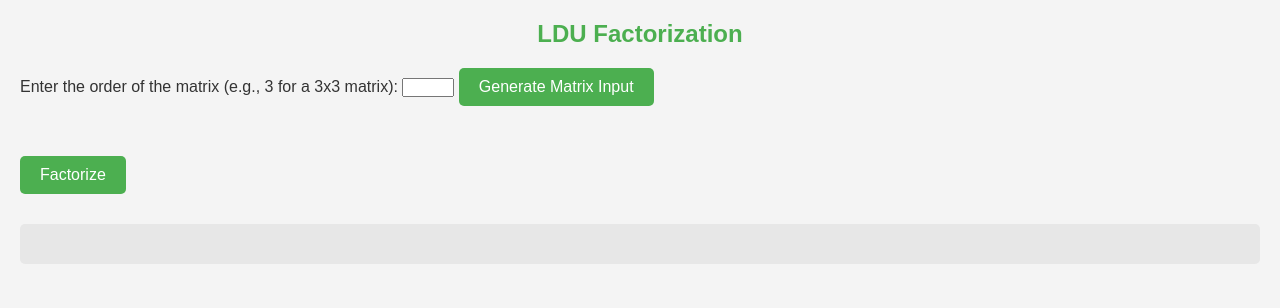
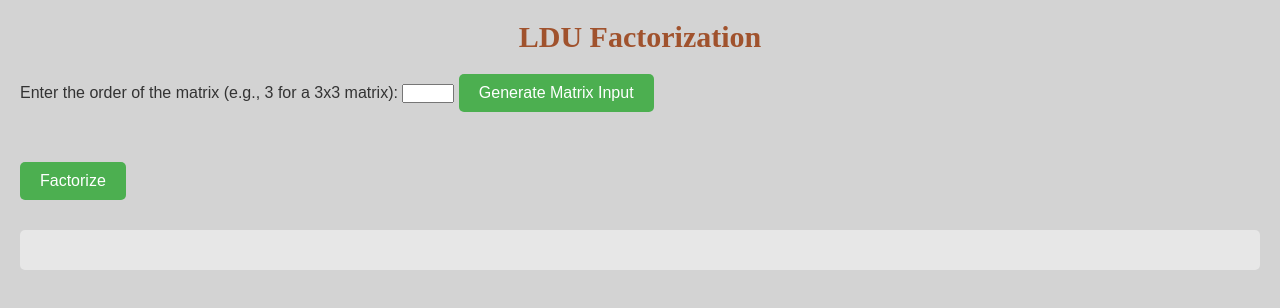
Before and after one commit to lakhanrathor/Assignment-2, a plain HTML site: page index.html in a window 1280 px wide. Drawn offline with Linux system fonts and the light colour scheme.

Commit message:
Updated font

```diff
--- a/style.css
+++ b/style.css
@@ -6,15 +6,17 @@
 
 body {
     font-family: Arial, sans-serif;
-    background-color: #f4f4f4;
+    background-color:lightgray;
     color: #333;
     padding: 20px;
 }
 
 h2 {
     text-align: center;
-    color: #4CAF50;
+    color: sienna;
     margin-bottom: 20px;
+    font-family: 'Times New Roman', Times, serif;
+    font-size: 30px;
 }
 
 #matrixInput {
```
